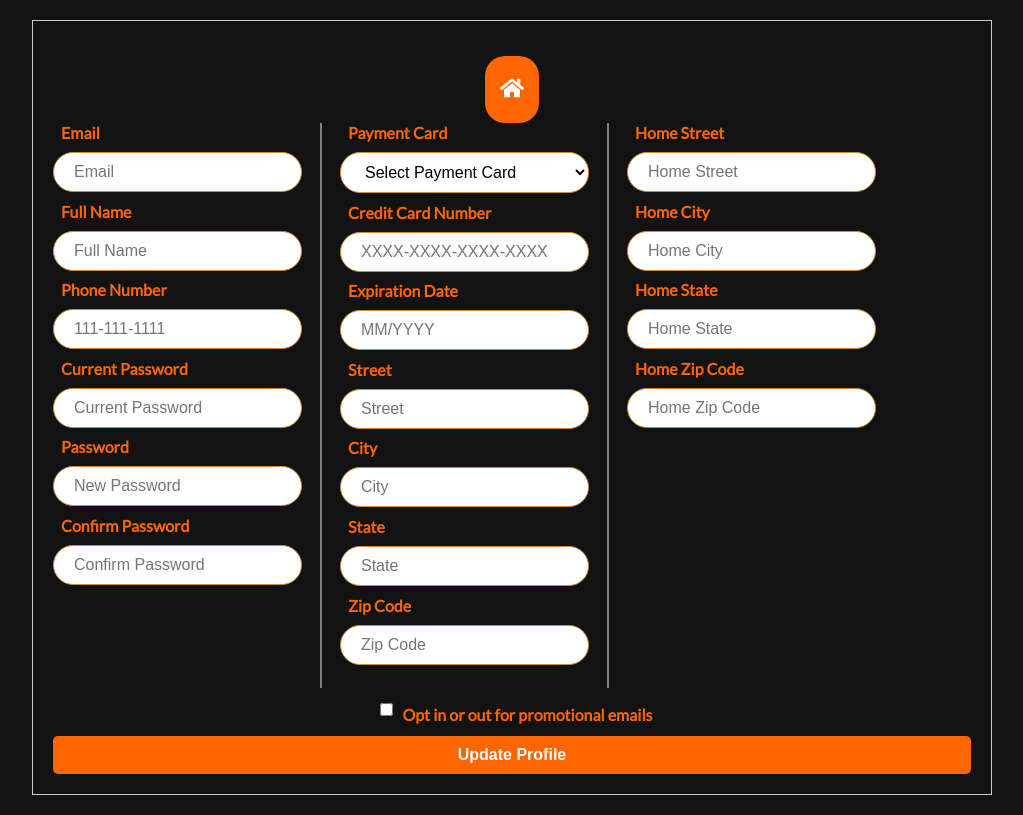
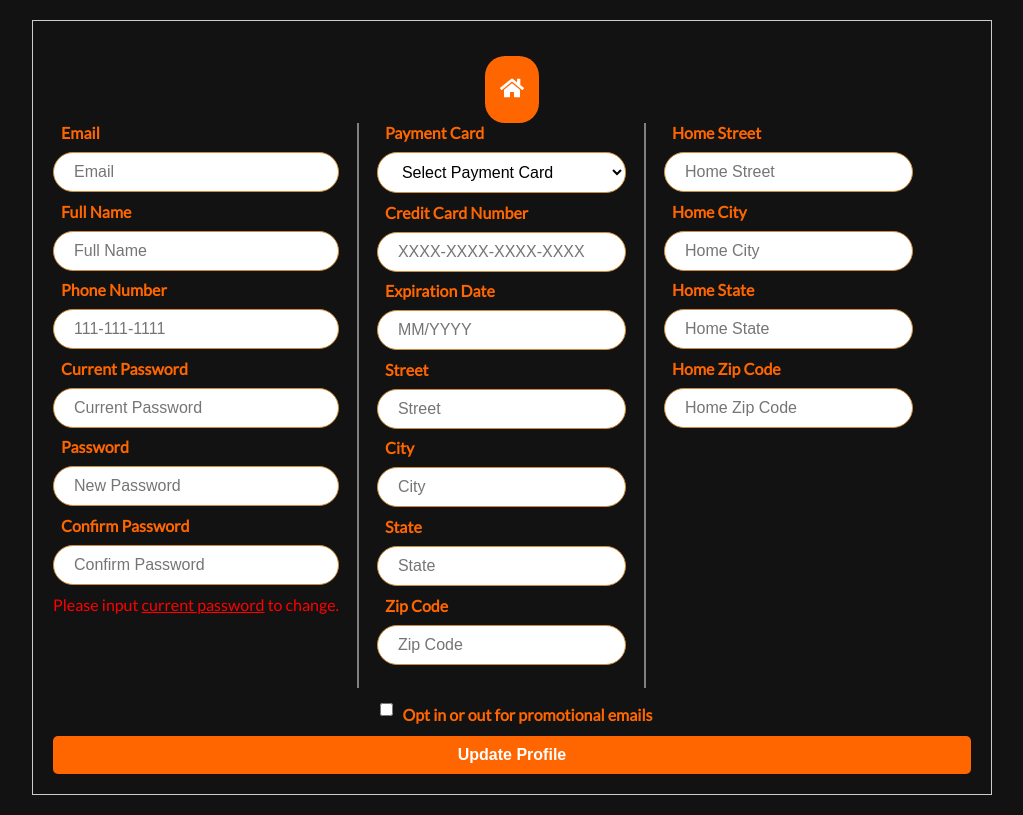
Before and after one commit to Cucumbercon/Cinema-Project, a React (Create React App) app in the folder web/: page /updateprofile in a window 1280 px wide. Shown: the whole page, without its empty margins (128-1151 px from the left). Built offline with nearby package versions, Linux system fonts and the light colour scheme; no server answers; a web font is replaced by a local one.

Commit message:
text to confirm current

```diff
--- a/web/src/pages/Users/UpdateProfile.js
+++ b/web/src/pages/Users/UpdateProfile.js
@@ -176,6 +176,7 @@ export const UpdateProfile = (props) => {
                 name="currentPassword"
               />
             </div>
+
             {/* Password */}
             <div className="input-container">
               <label htmlFor="password">Password</label>
@@ -200,7 +201,12 @@ export const UpdateProfile = (props) => {
                 name="confirmPassword"
               />
             </div>
-          </div>
+            {/* Text for current password */}
+            <p className="password-description" style={{color: "red"}}>
+                Please input <u>current password</u> to change.
+              </p>
+            </div>
+
 
           <div class="form-group-break"></div>
           <div class="form-group-panel">
--- a/web/src/pages/Users/signup.js
+++ b/web/src/pages/Users/signup.js
@@ -3,7 +3,6 @@ import "./registration.css";
 import { encrypt } from './encryption';
 import { useNavigate } from "react-router-dom";
 import { FaHome } from 'react-icons/fa';
-
 
 export const Signup = (props) => {
   const navigate = useNavigate();
@@ -135,7 +134,7 @@ export const Signup = (props) => {
 
   return (
     <div className="auth-container">
-        <button className="home-btn" onClick={() => navigate('/')} style={{backgroundColor: '#ff6600'}}><FaHome size={24}/></button>
+
       <div className="form-box">
         <form className="register-form" onSubmit={handleSubmit}>
           {/* Full Name */}
```
